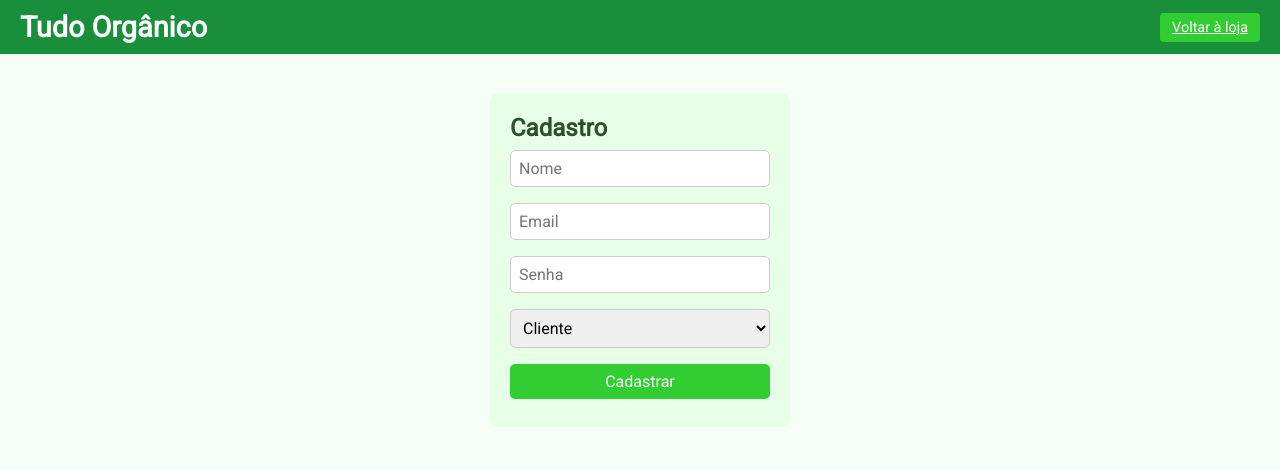
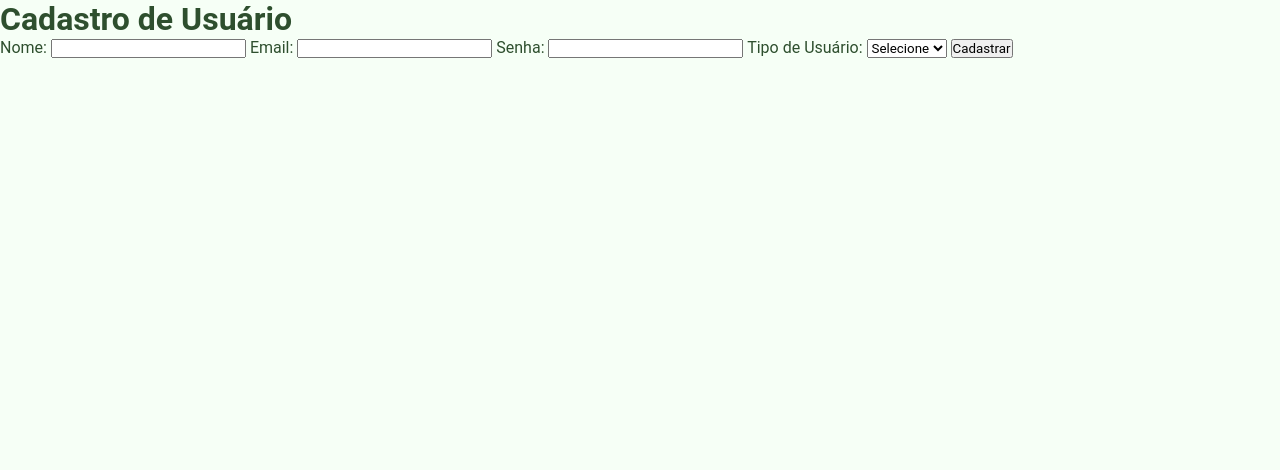
Before and after one commit to FragasOficial/portal-tudo-organico, a website: page cadastro.html in a window 1280 px wide. Drawn offline with Linux system fonts and the light colour scheme.

Commit message:
Save alter

```diff
--- a/cadastro.html
+++ b/cadastro.html
@@ -5,44 +5,29 @@
   <meta name="viewport" content="width=device-width, initial-scale=1.0"/>
   <title>Cadastro - Tudo Orgânico</title>
   <link rel="stylesheet" href="style.css" />
-  <link href="https://fonts.googleapis.com/css2?family=Roboto&display=swap" rel="stylesheet"/>
+  <script src="script.js" defer></script>
 </head>
 <body>
-  <span id="user-name-display"></span>
-  <header>
-    <div class="header-container">
-      <h1 class="logo">Tudo Orgânico</h1>
-      <a href="index.html" class="btn-header">Voltar à loja</a>
-    </div>
-  </header>
+  <h1>Cadastro de Usuário</h1>
 
-  <main style="display: flex; justify-content: center; align-items: center; padding: 40px;">
-    <div class="modal-content">
-      <h2>Cadastro</h2>
-      <form onsubmit="registerUser(event)">
-  <input type="text" id="regName" placeholder="Nome">
-  <input type="email" id="regEmail" placeholder="Email">
-  <input type="password" id="regPassword" placeholder="Senha">
-  <select id="userType">
-    <option value="cliente">Cliente</option>
-    <option value="vendedor">Vendedor</option>
-  </select>
-  <button type="submit">Cadastrar</button>
-</form>
-      <!-- <form id="registerForm" onsubmit="registerUser(event)">
-        <input type="text" id="regName" placeholder="Nome" required />
-        <input type="email" id="regEmail" placeholder="Email" required />
-        <input type="password" id="regPassword" placeholder="Senha" required />
-        <select id="userType" required>
-          <option value="" disabled selected>Tipo de usuário</option>
-          <option value="cliente">Cliente</option>
-          <option value="vendedor">Vendedor</option>
-        </select>
-        <button type="submit">Cadastrar</button>
-      </form> -->
-    </div>
-  </main>
-  <body onload="showLoggedUserName()">
-  <script src="script.js"></script>
+  <form id="cadastroForm" onsubmit="registerUser(event)">
+    <label for="regName">Nome:</label>
+    <input type="text" id="regName" required />
+
+    <label for="regEmail">Email:</label>
+    <input type="email" id="regEmail" required />
+
+    <label for="regPassword">Senha:</label>
+    <input type="password" id="regPassword" required />
+
+    <label for="userType">Tipo de Usuário:</label>
+    <select id="userType" required>
+      <option value="">Selecione</option>
+      <option value="cliente">Cliente</option>
+      <option value="vendedor">Vendedor</option>
+    </select>
+
+    <button type="submit">Cadastrar</button>
+  </form>
 </body>
 </html>
--- a/script.js
+++ b/script.js
@@ -43,7 +43,6 @@ function getAvailableProducts() {
 }
 
 const productList = getAvailableProducts();
-
 
 // Carrinho de compras
 const cart = {};
@@ -392,8 +391,11 @@ async function registerUser(event) {
   const msg = await response.text();
   alert(msg);
 
-  if (response.ok) window.location.href = 'login.html';
+  if (response.ok) {
+    window.location.href = 'login.html';
+  }
 }
+
 
 async function loginUser(event) {
   event.preventDefault();
@@ -411,13 +413,13 @@ async function loginUser(event) {
     const user = await response.json();
     localStorage.setItem('loggedInUser', JSON.stringify(user));
 
-    // Redirecionamento
     if (user.Tipo === 'vendedor') {
       window.location.href = 'painel-vendedor.html';
     } else {
       window.location.href = 'index.html';
     }
   } else {
-    alert(await response.text());
+    const error = await response.text();
+    alert(error);
   }
 }
```
Also changed, not shown: db.js (+29 -11 lines), login.html (+5 -10 lines).
